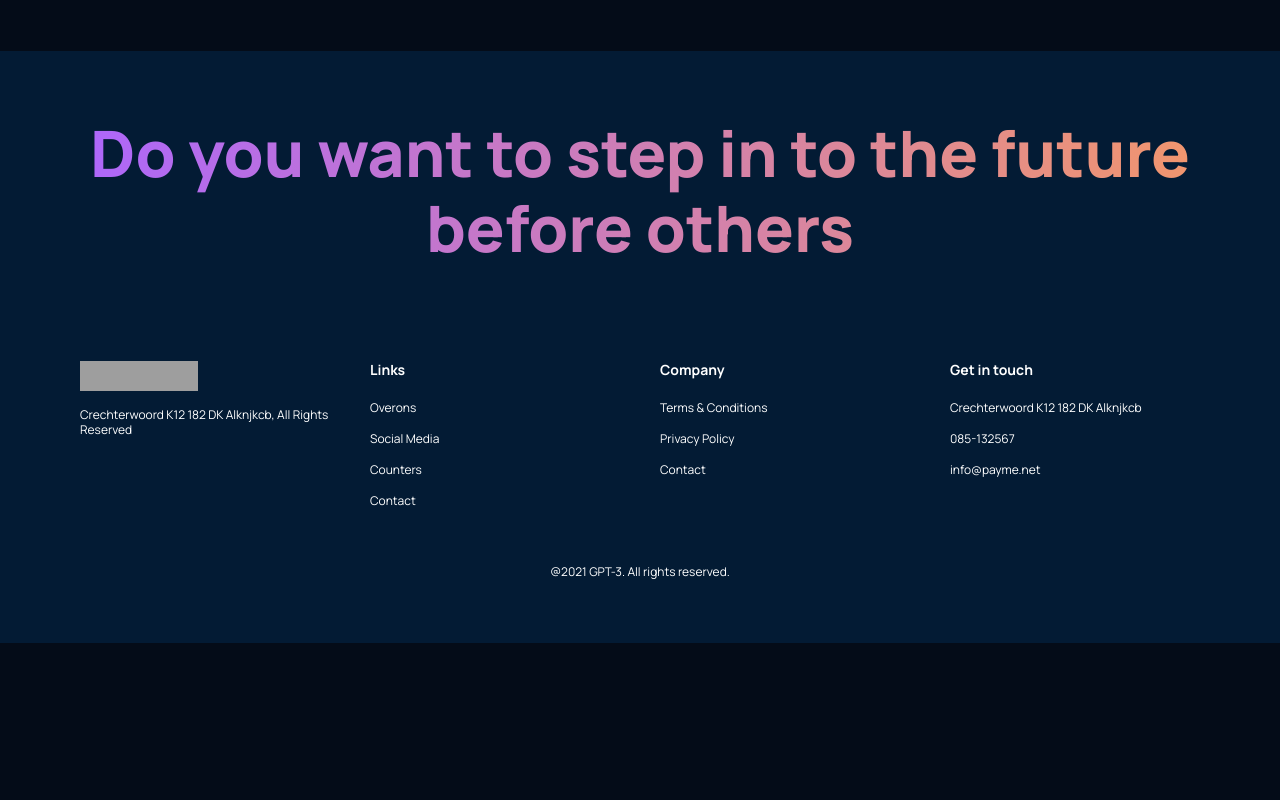
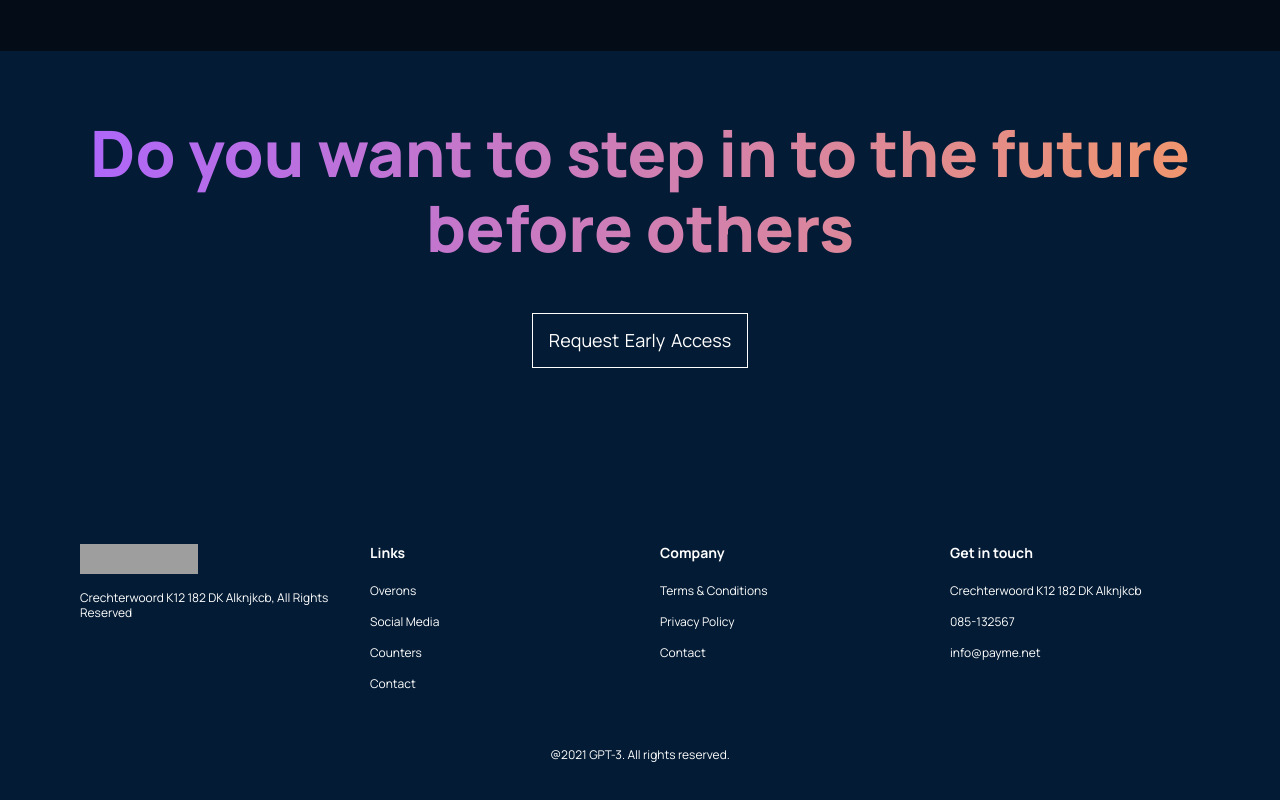
Before and after one commit to aladinxyz/project_modern_ui_ux_gpt3, a React (Create React App) app: page / in a window 1280 px wide. Shown: the part 1137-1937 px from the top of the page. Before the commit the page ends 1780 px from the top, so only its background shows below. Built offline with nearby package versions, Linux system fonts and the light colour scheme; grey boxes are pictures that could not be loaded.

Commit message:
footer fix

```diff
--- a/src/container/footer/Footer.jsx
+++ b/src/container/footer/Footer.jsx
@@ -6,6 +6,10 @@ const Footer = () => (
   <div className="gpt3__footer">
     <div className="gpt3__footer-heading">
       <h1>Do you want to step in to the future before others</h1>
+    </div>
+
+    <div className="gpt3__footer-btn">
+      <p>Request Early Access</p>
     </div>
 
     <div className="gpt3__footer-links">
--- a/src/container/footer/footer.css
+++ b/src/container/footer/footer.css
@@ -12,7 +12,7 @@
     width: 100%;
     text-align: center;
 
-    margin-bottom: 5rem;
+    margin-bottom: 3rem;
 }
 
 .gpt3__footer-heading h1 {
@@ -25,6 +25,27 @@
     font-weight: 800;
     font-size: 64px;
     line-height: 75px;
+}
+
+.gpt3__footer-btn {
+    display: flex;
+    justify-content: center;
+    align-items: center;
+
+    padding: 1rem;
+    border: 1px solid #fff;
+    text-align: center;
+
+    margin-bottom: 10rem;
+    cursor: pointer;
+}
+
+.gpt3__footer-btn p {
+    font-size: 18px;
+    font-family: var(--font-family);
+    line-height: 21px;
+    color: #fff;
+    word-spacing: 2px;
 }
 
 .gpt3__footer-links {
@@ -90,6 +111,7 @@
 .gpt3__footer-copyright {
     margin-top: 2rem;
     text-align: center;
+    width: 100%;
 }
 
 .gpt3__footer-copyright p {
@@ -119,6 +141,11 @@
     .gpt3__footer-links div {
         margin: 1rem 0;
     }
+
+    .gpt3__footer-btn p {
+        font-size: 14px;
+        line-height: 20px;
+    }
 }
 
 @media screen and (max-width: 400px) {
```
